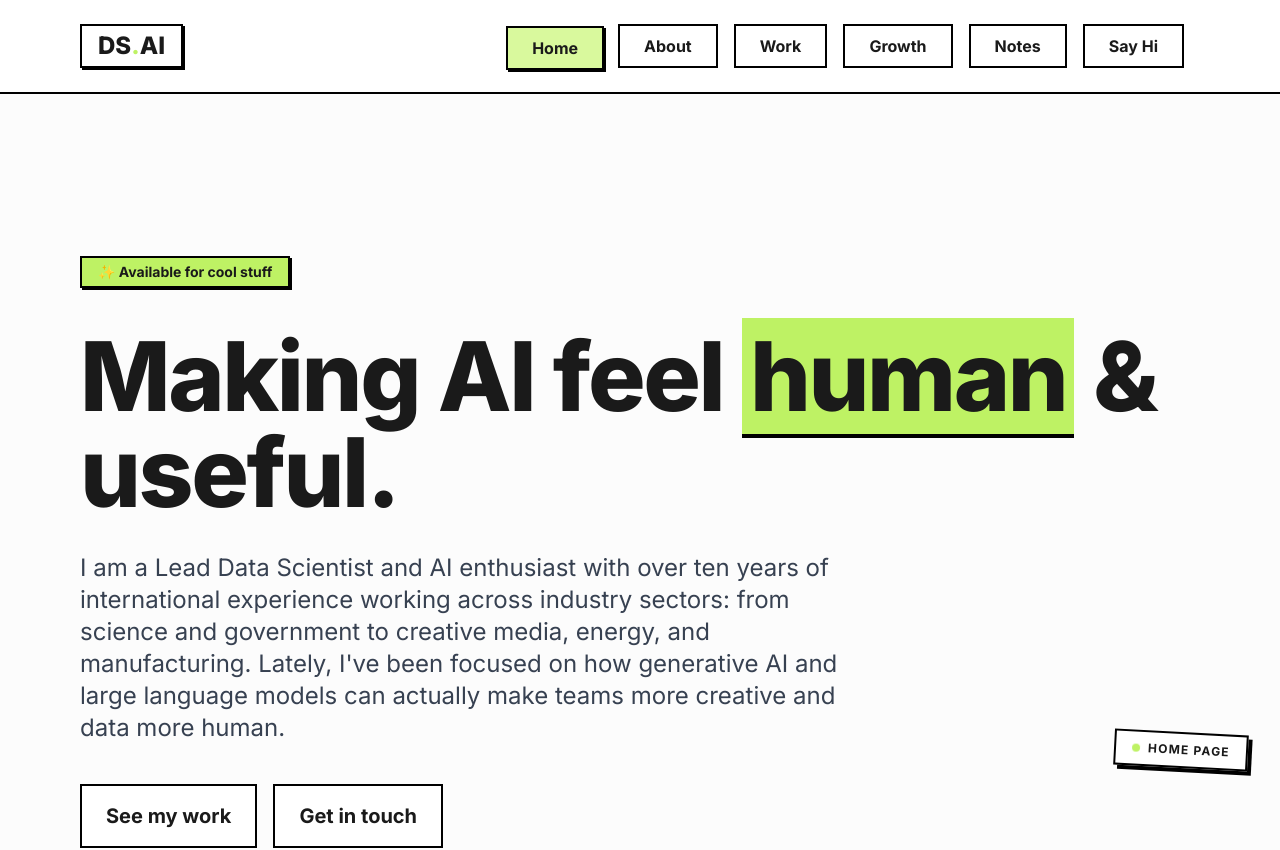
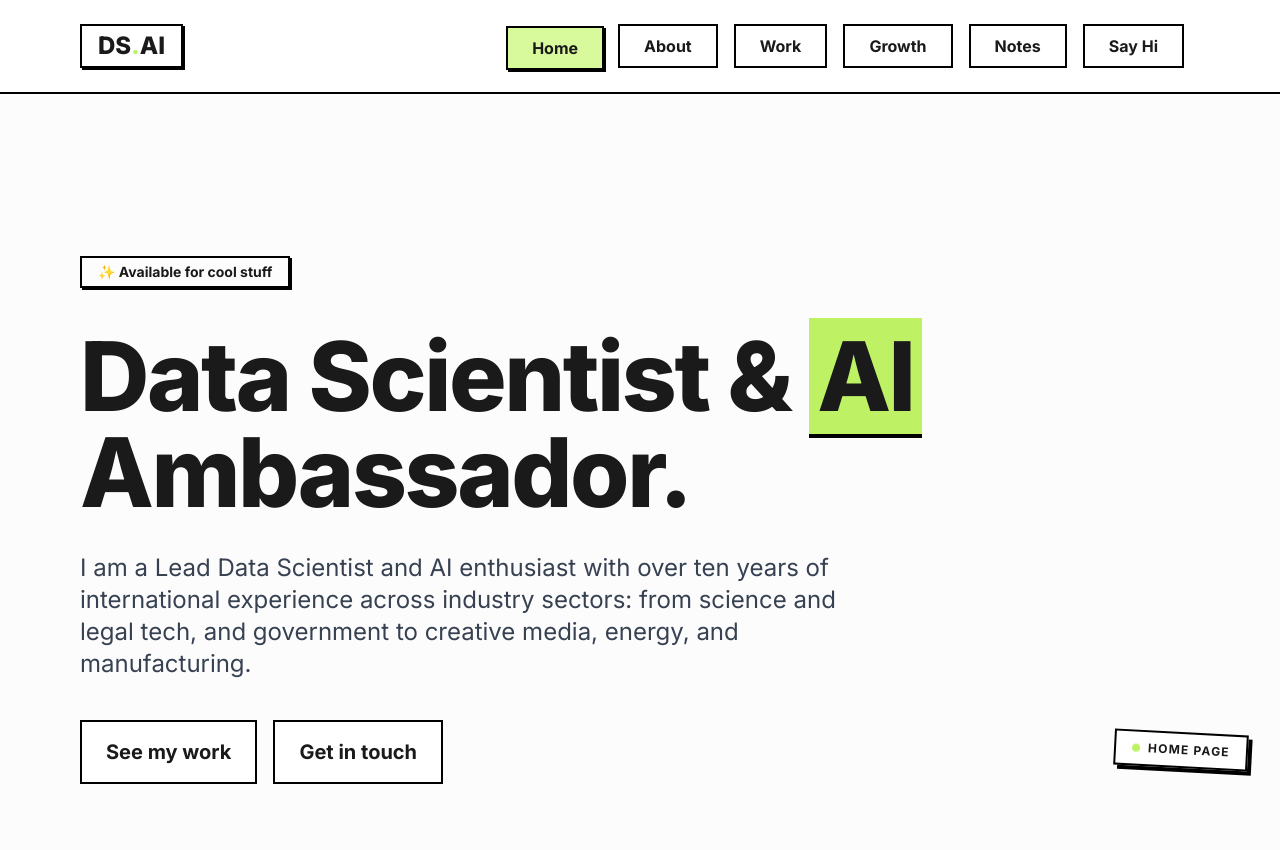
Before and after one commit to anna-hernandez/ai-professional-portfolio, a React (Vite) app: page / in a window 1280 px wide. Shown: the top 850 px of the page. Built offline with nearby package versions, Linux system fonts and the light colour scheme.

Commit message:
Updated Hero page content

```diff
--- a/components/Hero.tsx
+++ b/components/Hero.tsx
@@ -11,22 +11,21 @@ const Hero: React.FC<HeroProps> = ({ onNavigate }) => {
   return (
     <section id="home" className="pt-32 pb-20 px-4 max-w-6xl mx-auto min-h-[80vh] flex flex-col justify-center">
       <div className="mb-6">
-        <span className="inline-block px-4 py-1 neo-border bg-[#bef264] text-sm font-bold neo-shadow-sm mb-4">
+        <span className="inline-block px-4 py-1 neo-border text-sm font-bold neo-shadow-sm mb-4">
           ✨ Available for cool stuff
         </span>
       </div>
 
       <h1 className="text-6xl md:text-8xl font-black mb-8 leading-tight tracking-tight">
-        Making AI feel <span className="bg-[#bef264] px-2 border-b-4 border-black">human</span> & useful.
+        Data Scientist & <span className="bg-[#bef264] px-2 border-b-4 border-black">AI</span> Ambassador.
       </h1>
 
       <p className="text-xl md:text-2xl text-gray-700 max-w-3xl leading-relaxed mb-10">
-        I am a Lead Data Scientist and AI enthusiast with over ten years of international experience working across industry sectors: from science and government to creative media, energy, and manufacturing.
-        Lately, I've been focused on how generative AI and large language models can actually make teams more creative and data more human.
+        I am a Lead Data Scientist and AI enthusiast with over ten years of international experience across industry sectors: from science and legal tech, and government to creative media, energy, and manufacturing.
       </p>
 
       <div className="flex flex-wrap gap-4">
-        <NeoButton onClick={() => onNavigate(Section.WORK)} className="py-4 px-10 text-xl" variant="accent">
+        <NeoButton onClick={() => onNavigate(Section.WORK)} className="py-4 px-10 text-xl bg-[#bef264]" variant="accent">
           See my work
         </NeoButton>
         <NeoButton onClick={() => onNavigate(Section.CONTACT)} className="py-4 px-10 text-xl">
```
